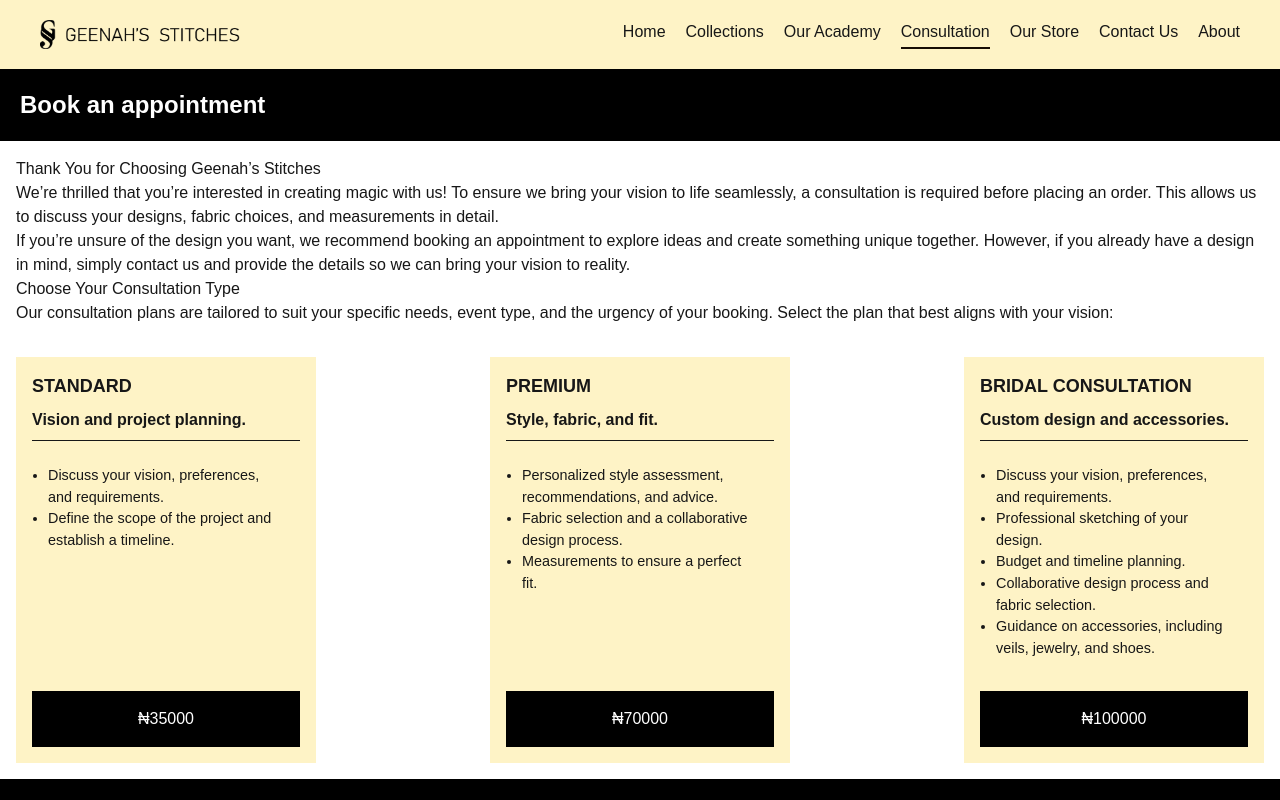
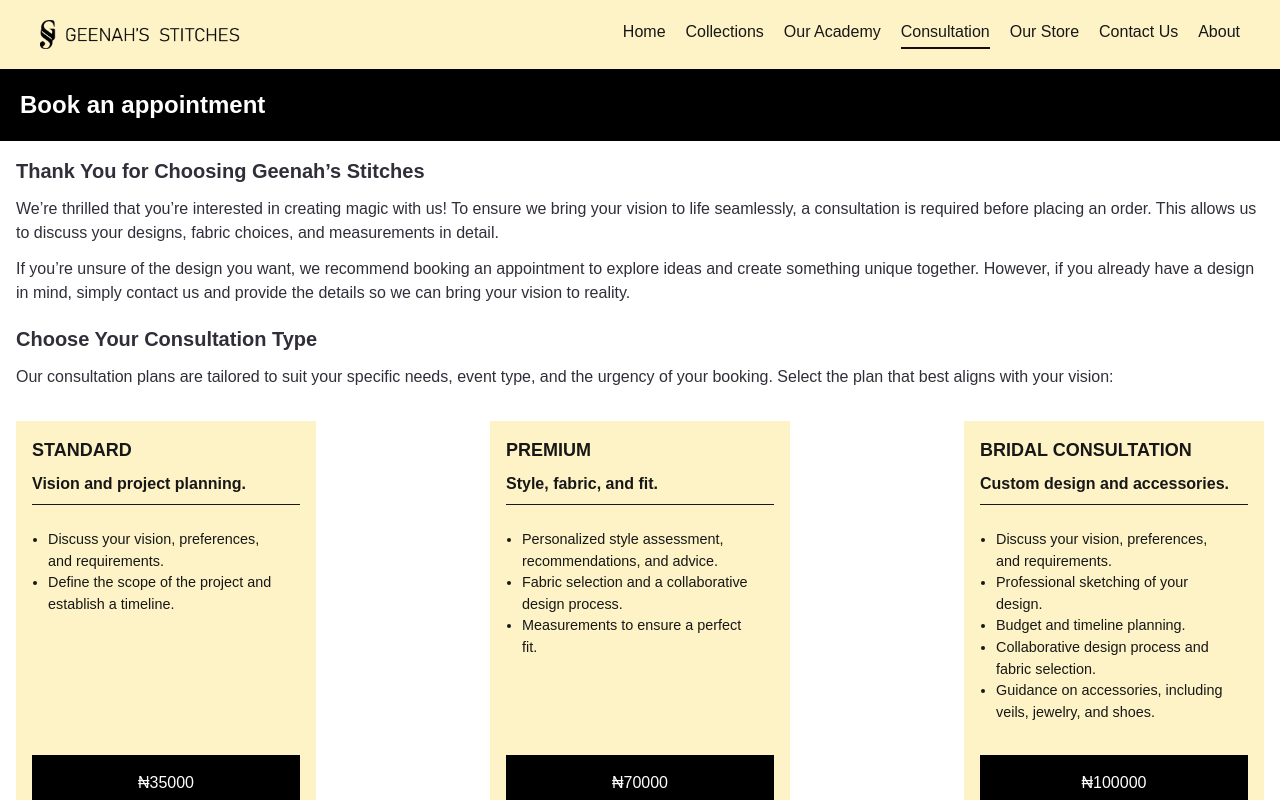
Before and after one commit to jojothomas1515/geenahsstitches, a Next.js app: page /consultation in a window 1280 px wide. Shown: the top 800 px of the page. Built offline with nearby package versions, Linux system fonts and the light colour scheme.

Commit message:
push all

```diff
--- a/src/app/(main)/consultation/page.tsx
+++ b/src/app/(main)/consultation/page.tsx
@@ -6,22 +6,22 @@ const Consultation = async () => {
         <h1 className="md:font-bold md:text-2xl text-white">Book an appointment</h1>
       </section>
       <section>
-        <div className="container m-auto p-4">
-          <h4>Thank You for Choosing Geenah’s Stitches</h4>
-          <p>
+        <div className="container m-auto p-4 text-[#312e39]">
+          <h4 className="text-xl font-bold mb-3">Thank You for Choosing Geenah’s Stitches</h4>
+          <p className="mb-3">
             We’re thrilled that you’re interested in creating magic with us! To
             ensure we bring your vision to life seamlessly, a consultation is
             required before placing an order. This allows us to discuss your
             designs, fabric choices, and measurements in detail.
           </p>
-          <p>
+          <p className="mb-3">
             If you’re unsure of the design you want, we recommend booking an
             appointment to explore ideas and create something unique together.
             However, if you already have a design in mind, simply contact us and
             provide the details so we can bring your vision to reality.
           </p>
 
-          <h4>Choose Your Consultation Type</h4>
+          <h4 className="text-xl font-bold mb-3 mt-5">Choose Your Consultation Type</h4>
           <p>
             Our consultation plans are tailored to suit your specific needs,
             event type, and the urgency of your booking. Select the plan that
```
